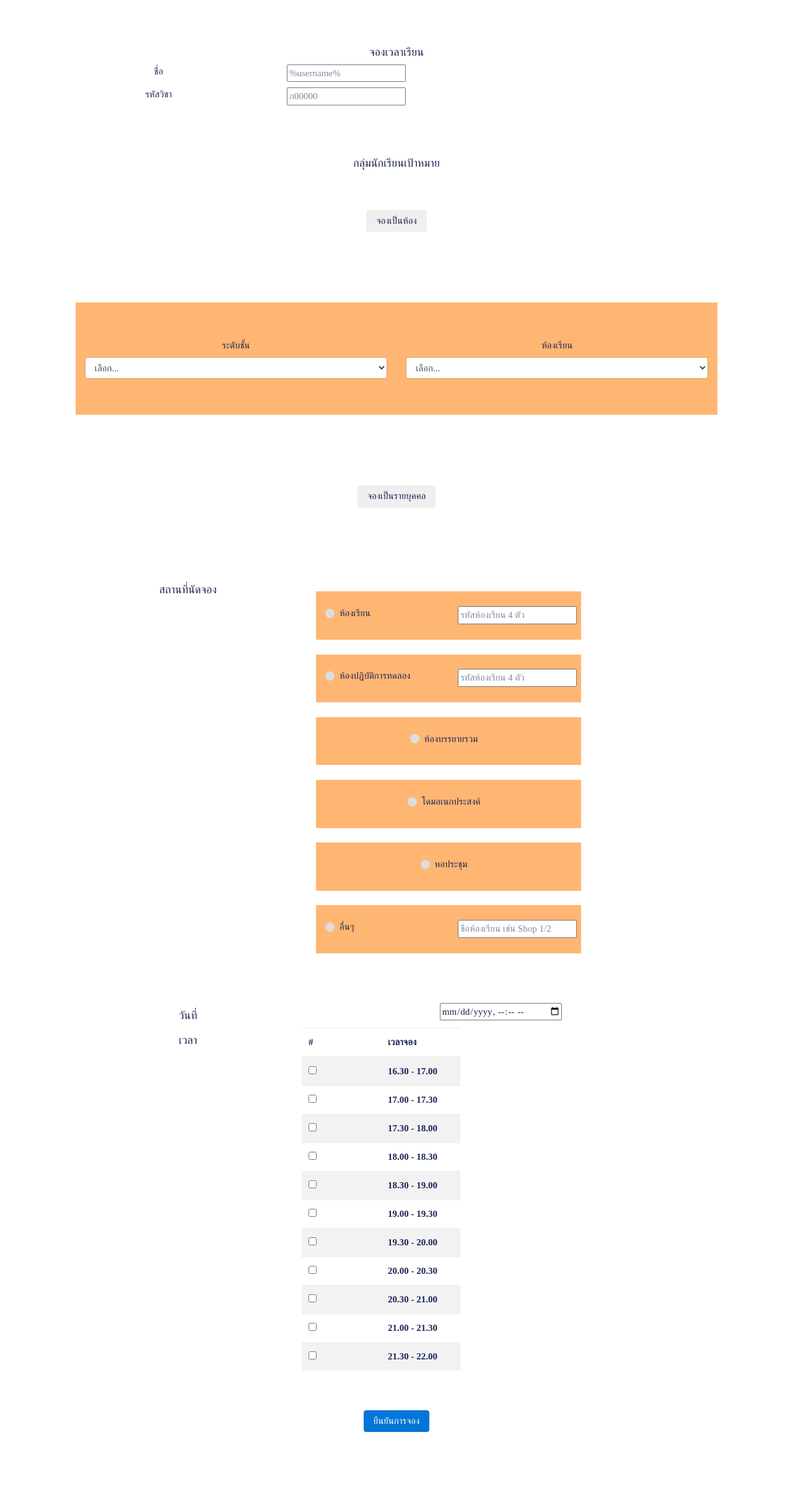
After one commit to Raliciel/Tweb-PCCP, a PHP site: page /TestPages/Booking.html in a window 1280 px wide. The commit adds this page. Shown: the whole page at 62% size. Run offline with PHP 8.4, Linux system fonts and the light colour scheme; lists and menus that the app fills with data are empty; some libraries are stand-ins or nearby versions.

Commit message:
Update .2
Make web responsible
-new TestPages Folder for new web design (Placeholder)
-new CSS file for TestPages

```diff
--- a/Pages/Login.html
+++ b/Pages/Login.html
@@ -1,6 +1,5 @@
 <!DOCTYPE html>
-
-<html >
+<html>
 <head>
     <meta charset="utf-8" />
     <meta name="viewport" content="width=device-width, initial-scale=1">
--- /dev/null
+++ b/TestPages/Booking.html
@@ -0,0 +1,316 @@
+<!DOCTYPE html>
+<html lang="en">
+    <head>
+        <title>จองเวลาเรียน: ระบบจองเวลากิจกรรม</title>
+        <meta charset="utf-8">
+        <meta name="viewport" content="width=device-width, initial-scale=1">
+        <link rel="stylesheet" href="../Bootstrap/css/bootstrap.min.css"/>
+        <link rel="stylesheet" href="https://www.w3schools.com/w3css/4/w3.css">
+        <link rel="stylesheet" href="../css/Script.css">
+        <script src="https://ajax.googleapis.com/ajax/libs/jquery/3.2.1/jquery.min.js"></script>
+        <script src="https://cdnjs.cloudflare.com/ajax/libs/popper.js/1.12.6/umd/popper.min.js"></script>
+        <script src="https://maxcdn.bootstrapcdn.com/bootstrap/4.0.0-beta.2/js/bootstrap.min.js"></script>
+    </head>
+    <body>
+        <div class="container-fluid">
+            <div class="row">
+                <div class="col-sm-12" id="BookHead">
+                <h5>จองเวลาเรียน</h5>
+                </div>
+            </div>
+            <div class="row">
+                <div class="col-sm-4">
+                    <p>ชื่อ</p>
+                </div>
+                <div class="col-sm-6">
+                    <input readonly placeholder="%username%">
+                </div>
+            </div>
+            <div class="row">
+                <div class="col-sm-4">
+                    <p>รหัสวิชา</p>
+                </div>
+                <div class="col-sm-6">
+                <input id="inputClassCode" placeholder="ก00000">
+                </div>
+            </div>
+        </div>
+        <div class="container-fluid">
+            <div class="row">
+                <div class="col-sm-12">
+                    <h5>กลุ่มนักเรียนเป้าหมาย</h5>
+                </div>
+            <div class="col-sm-12">
+                <button type="button" class="btn btn-default" data-toggle="collapse" data-target="#group">จองเป็นห้อง</button>
+            </div>
+            <div class="collapse show row" id="group">
+                <div class="col-sm-12">
+                    <div class="row">
+                        <div class="col-sm-6">
+                            <label for="inputClass">ระดับชั้น</label>
+                            <select id="inputClass" class="form-control">
+                                <option selected>เลือก...</option>
+                                <option>ม.1</option>
+                                <option>ม.2</option>
+                                <option>ม.3</option>
+                                <option>ม.4</option>
+                                <option>ม.5</option>
+                                <option>ม.6</option>
+                            </select>
+                        </div>
+                        <div class="col-sm-6">
+                            <label for="inputClass">ห้องเรียน</label>
+                            <select id="inputClass" class="form-control">
+                                <option selected>เลือก...</option>
+                                <option>1</option>
+                                <option>2</option>
+                                <option>3</option>
+                                <option>4</option>
+                                <option>5</option>
+                                <option>6</option>
+                            </select>
+                        </div>
+                    </div>
+                </div>
+            </div>
+            <div class="col-sm-12">
+                <button type="button" class="btn btn-default" data-toggle="collapse" data-target="#individual">จองเป็นรายบุคคล</button>
+            </div>
+            <div class="collapse row" id="individual">
+                <div class="col-sm-12">
+                    <div class="row">
+                        <div class="col-sm-4">
+                            <p>ชื่อนักเรียน</p>
+                        </div>
+                        <div class="col-sm-8">
+                            <input type="String" id="inputStuName" placeholder="คำนำหน้า ชื่อ ชื่อสกุล">
+                        </div>
+                    </div>
+                    <div class="row">
+                        <div class="col-sm-4">
+                            <label for="inputClass">ระดับชั้น</label>
+                            <select id="inputClass" class="form-control">
+                                <option selected>เลือก...</option>
+                                <option>ม.1</option>
+                                <option>ม.2</option>
+                                <option>ม.3</option>
+                                <option>ม.4</option>
+                                <option>ม.5</option>
+                                <option>ม.6</option>
+                            </select>
+                        </div>
+                        <div class="col-sm-4">
+                            <label for="inputClass">ห้องเรียน</label>
+                            <select id="inputClass" class="form-control">
+                                <option selected>เลือก...</option>
+                                <option>1</option>
+                                <option>2</option>
+                                <option>3</option>
+                                <option>4</option>
+                                <option>5</option>
+                                <option>6</option>
+                            </select>
+                        </div>
+                        <div class="col-sm-4">
+                            <label for="inputClass">เลขที่</label>
+                            <select id="inputClass" class="form-control">
+                                <option selected>เลือก...</option>
+                                <option>1</option>
+                                <option>2</option>
+                                <option>3</option>
+                                <option>4</option>
+                                <option>5</option>
+                                <option>6</option>
+                                <option>7</option>
+                                <option>8</option>
+                                <option>9</option>
+                                <option>10</option>
+                                <option>11</option>
+                                <option>12</option>
+                                <option>13</option>
+                                <option>14</option>
+                                <option>15</option>
+                                <option>16</option>
+                                <option>17</option>
+                                <option>18</option>
+                                <option>19</option>
+                                <option>20</option>
+                                <option>21</option>
+                                <option>22</option>
+                                <option>23</option>
+                                <option>24</option>
+                            </select>
+                        </div>
+                    </div>
+                </div>
+            </div>
+        </div>
+        <div class="container-fluid">
+            <div class="row">
+                <div class="col-sm-4">
+                    <h5>สถานที่นัดจอง</h5>
+                </div>
+                <div class="col-sm-6" id="stra">
+                    <div class="row">
+                        <div class="col-6">
+                            <label class="custom-control custom-radio">
+                                <input id="radioStacked3" name="radio-stacked" type="radio" class="custom-control-input">
+                                <span class="custom-control-indicator"></span>
+                                <span class="custom-control-description">ห้องเรียน </span>
+                            </label>
+                        </div>
+                        <div class="col-sm-6">
+                            <input type="text" id="inputRoomCode" placeholder="รหัสห้องเรียน 4 ตัว">
+                        </div>
+                    </div>
+                    <div class="row">
+                        <div class="col-sm-6">
+                            <label class="custom-control custom-radio">
+                                <input id="radioStacked4" name="radio-stacked" type="radio" class="custom-control-input">
+                                <span class="custom-control-indicator"></span>
+                                <span class="custom-control-description">ห้องปฏิบัติการทดลอง </span>
+                            </label>
+                        </div>
+                        <div class="col-sm-6">
+                            <input type="text" id="inputRoomCode" placeholder="รหัสห้องเรียน 4 ตัว">
+                        </div>
+                    </div>
+                    <div class="row">
+                        <div class="col-sm-12">
+                            <label class="custom-control custom-radio">
+                                    <input id="radioStacked3" name="radio-stacked" type="radio" class="custom-control-input">
+                                    <span class="custom-control-indicator"></span>
+                                    <span class="custom-control-description">ห้องบรรยายรวม </span>
+                            </label>
+                        </div>
+                    </div>
+                    <div class="row">
+                        <div class="col-sm-12">
+                            <label class="custom-control custom-radio">
+                                <input id="radioStacked3" name="radio-stacked" type="radio" class="custom-control-input">
+                                <span class="custom-control-indicator"></span>
+                                <span class="custom-control-description">โดมอเนกประสงค์</span>
+                            </label>
+                        </div>
+                    </div>
+                    <div class="row">
+                        <div class="col-sm-12">
+                            <label class="custom-control custom-radio">
+                                <input id="radioStacked3" name="radio-stacked" type="radio" class="custom-control-input">
+                                <span class="custom-control-indicator"></span>
+                                <span class="custom-control-description">หอประชุม </span>
+                            </label>
+                        </div>
+                    </div>
+                    <div class="row">
+                        <div class="col-sm-6">
+                            <label class="custom-control custom-radio">
+                                <input id="radioStacked3" name="radio-stacked" type="radio" class="custom-control-input">
+                                <span class="custom-control-indicator"></span>
+                                <span class="custom-control-description">อื่นๆ </span>
+                            </label>
+                        </div>
+                        <div class="col-sm-6">
+                            <input type="text" id="inputPlaceName" placeholder="ชื่อห้องเรียน เช่น Shop 1/2">
+                        </div>
+                    </div>
+                </div>
+            </div>
+        </div>
+        <div class="container-fluid">
+            <div class="row">
+                <div class="col-sm-4">
+                    <h5>วันที่</h5>
+                </div>
+                <div class="col-sm-8">
+                    <input id="time" type="datetime-local">
+                </div>
+            </div>
+            <div class="row">
+                <div class="col-sm-4">
+                    <h5>เวลา</h5>
+                </div>
+                <div class="col-sm-8">
+                    <table class="table table-hover table-responsive table-striped">
+                        <thead>
+                            <tr>
+                                <th scope="col-6">#</th>
+                                <th scope="col-6">เวลาจอง</th>
+                            </tr>
+                        </thead>
+                        <tbody>
+                            <tr>
+                                <th scope="row"><input type="checkbox"></th>
+                                <th>16.30 - 17.00</th>
+                            </tr>
+                            <tr>
+                                <th scope="row"><input type="checkbox"></th>
+                                <th>17.00 - 17.30</th>
+                            </tr>
+                            <tr>
+                                <th scope="row"><input type="checkbox"></th>
+                                <th>17.30 - 18.00</th>
+                            </tr>
+                            <tr>
+                                <th scope="row"><input type="checkbox"></th>
+                                <th>18.00 - 18.30</th>
+                            </tr>
+                            <tr>
+                                <th scope="row"><input type="checkbox"></th>
+                                <th>18.30 - 19.00</th>
+                            </tr>
+                            <tr>
+                                <th scope="row"><input type="checkbox"></th>
+                                <th>19.00 - 19.30</th>
+                            </tr>
+                            <tr>
+                                <th scope="row"><input type="checkbox"></th>
+                                <th>19.30 - 20.00</th>
+                            </tr>
+                            <tr>
+                                <th scope="row"><input type="checkbox"></th>
+                                <th>20.00 - 20.30</th>
+                            </tr>
+                            <tr>
+                                <th scope="row"><input type="checkbox"></th>
+                                <th>20.30 - 21.00</th>
+                            </tr>
+                            <tr>
+                                <th scope="row"><input type="checkbox"></th>
+                                <th>21.00 - 21.30</th>
+                            </tr>
+                            <tr>
+                                <th scope="row"><input type="checkbox"></th>
+                                <th>21.30 - 22.00</th>
+                            </tr>
+                        </tbody>
+                    </table>
+                </div>
+            </div>
+            <div class="row">
+                <div class="col-sm-12">
+                        <button type="button" class="btn btn-primary" data-toggle="modal" data-target="#Warning">ยืนยันการจอง</button>
+                </div>
+            </div>
+            <div class="modal fade" tabindex="-1" role="dialog" aria-hidden="true" id="Warning">
+                <div class="modal-dialog" role="document">
+                    <div class="modal-content">
+                        <div class="modal-header">
+                            <h5 class="modal-title">โปรดตรวจสอบให้ละเอียดก่อนส่ง</h5>
+                            <button type="button" class="close" data-dismiss="modal" aria-label="Close">
+                            <span aria-hidden="true">&times;</span>
+                            </button>
+                        </div>
+                        <div class="modal-body">
+                            <p>ท่านไม่สามารถกลับไปแก้ข้อมูลได้</p>
+                        </div>
+                        <div class="modal-footer">
+                            <a role="button" class="btn btn-outline-primary" href="index.html">ยืนยัน</a>
+                            <button type="button" class="btn btn-secondary" data-dismiss="modal">กลับไปตรวจสอบใหม่</button>
+                        </div>
+                    </div>
+                </div>
+            </div>
+        </div>
+    </body>
+</html>
--- /dev/null
+++ b/css/Script.css
@@ -0,0 +1,63 @@
+@charset "utf-8";
+*{
+    font-family: "Times new roman","TH SarabanPSK",serif;
+    color:#1C2557;
+}
+@media only screen and (min-width:0px){
+    .container-fluid{
+        margin: 5%;
+    }
+    .container-fluid .row .col-sm-7{
+        background: rgb(81, 93, 133);
+        color:#FFF;
+        padding: 10%;
+        border: 1px;
+        border-color: rgba(250, 181, 77, 0.678);
+    }
+    .container-fluid .row .col-sm-5{
+        text-align: center;
+        margin-left: auto;
+        margin-right:auto;
+    }
+    .container-fluid .row #footer{
+        bottom: 0px;
+        z-index: 100;
+    }
+    .container-fluid .row .col-sm-6 h5, .container-fluid .row .col-sm-8,.container-fluid .row .col-sm-7 h1, .container-fluid .row #BookHead, .container-fluid .row .col-sm-12,.container-fluid .row .col-sm-4{
+        text-align: center;
+    }
+    .container-fluid .row button{
+        margin:5%;
+    }
+    .container-fluid .row .collapse{
+        margin:5%;
+        padding-top: 5%;
+        padding-bottom:5%;
+        text-align: center;
+        background-color: rgba(255, 123, 0, 0.548);
+        width: 90%;
+    }
+    .container-fluid .row .col-sm-6 .row{
+        margin:5%;
+        padding-top: 5%;
+        padding-bottom:5%;
+        background-color: rgba(255, 123, 0, 0.548);
+        width: 90%;
+    }
+    .container-fluid .row .col-sm-8 table thead th{
+        width:40%;
+    }
+    .container-fluid .row .col-sm-12{
+        text-align: center;
+        margin:0px;
+    }
+    .container {
+        margin: 5%;
+        padding-top:5%;
+        padding-bottom: 5%;
+        background-color: rgba(255, 183, 136, 0.479);
+    }
+    .container .row .col-sm-12 h5{
+        text-align: center;
+    }
+}
--- a/package.json
+++ /dev/null
@@ -1,5 +0,0 @@
-{
-  "dependencies": {
-    "firebase-tools": "^3.15.2"
-  }
-}
```
Also changed, not shown: Pages/Bookingp3.html (+4 -3 lines), TestPages/Check.html (added, +57 -0 lines), TestPages/Login.html (added, +40 -0 lines), TestPages/Register.html (added, +38 -0 lines), TestPages/index.html (added, +38 -0 lines), css/LayoutScript.css (+4 -4 lines), README.md, 1 other file.
